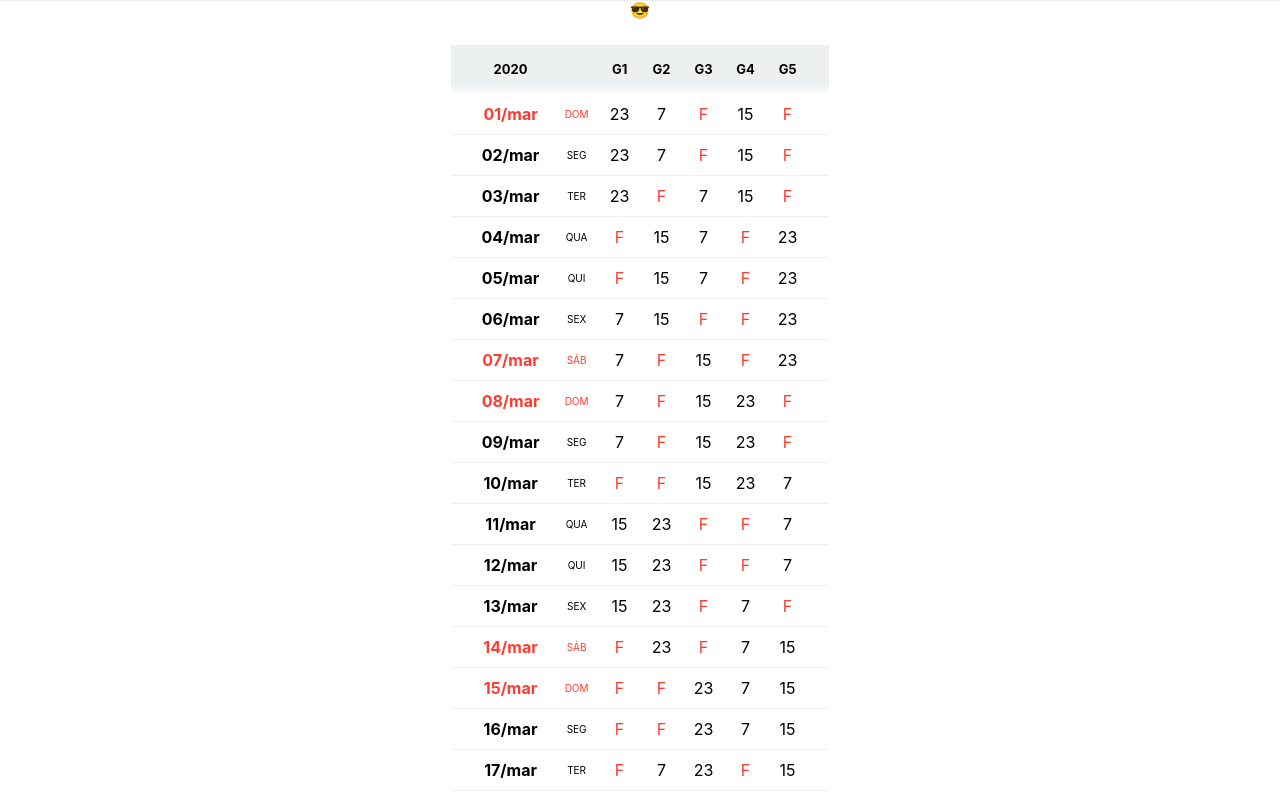
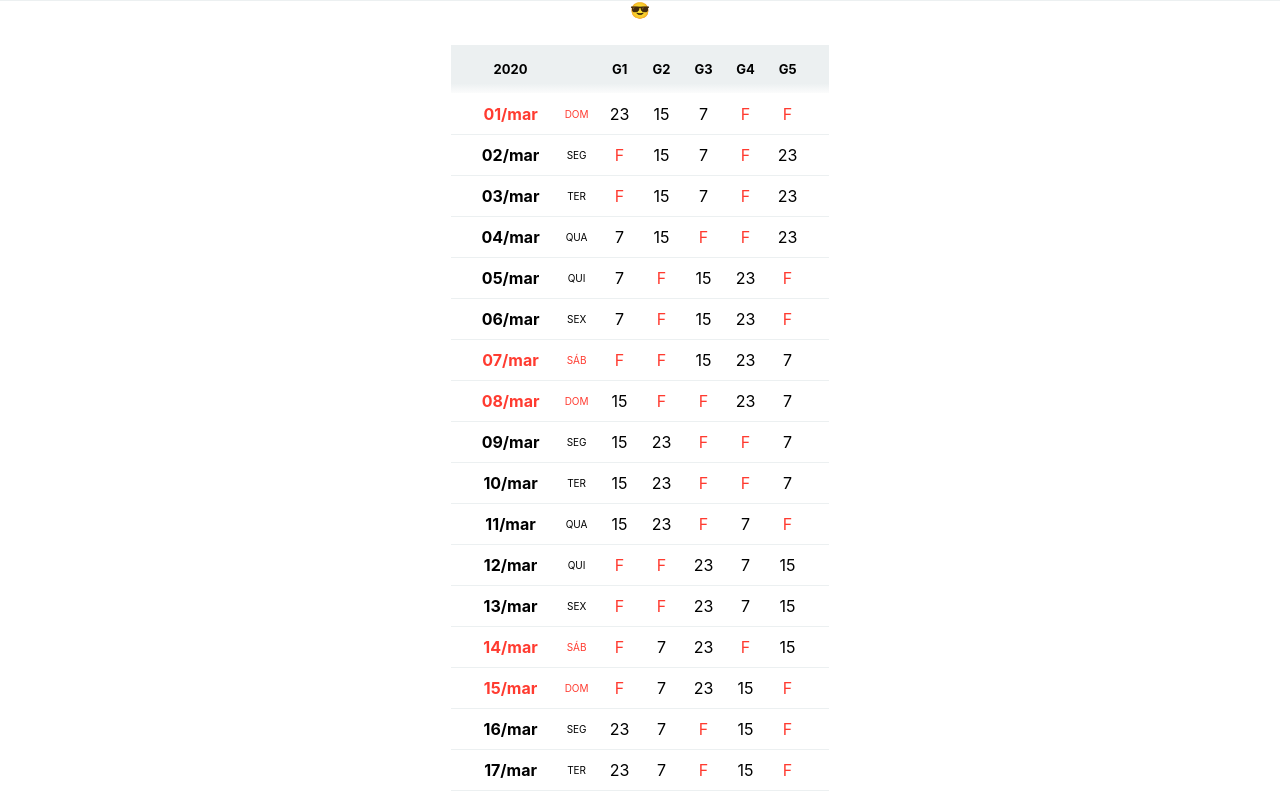
Before and after one commit to TabelaTurno/TabelaTurno, a React (Create React App) app: page /Refap in a window 1280 px wide. Shown: the top 800 px of the page. Built offline with nearby package versions, Linux system fonts and the light colour scheme.

Commit message:
TableGear permormance improvment

```diff
--- a/src/tableGear.js
+++ b/src/tableGear.js
@@ -220,7 +220,7 @@ tableOpts["Reduc12x12"] =
 var structTabela = {
     tableName: "Refap",
     tableLink: "refap23",
-    firstDay: "2018-08-01",
+    firstDay: "2020-01-23",
     firstDayJS: "",
     groups: "",
     daysLines: "",
@@ -240,19 +240,13 @@ var structTabela = {
     },
     getDayScales: function(dateIn) {
         let ret = {day: "", groups: "", schedule: ""};
-        let tableSize = this.daysLines.length;
+
         let diffDays = dateDiffInDays(this.firstDayJS, dateIn);
-        //console.log(diffDays);
-        let relDiffSize = diffDays / tableSize;
-        let round1 = Math.floor(relDiffSize);
-        let step1 = (relDiffSize-round1).toFixed(6);
-        let step2 = step1 * tableSize;
-        let index1 = Math.round(step2);
+        let indexTab = diffDays % this.daysLines.length;
+        ret.schedule = this.daysLines[indexTab];
 
         ret.day = dateIn;
         ret.groups = this.groups;
-        ret.schedule = this.daysLines[index1];
-        //console.log(diffDays + "--" + dateIn);
         return ret;
     },
     getMonthScales: function(dateIn) {
```
